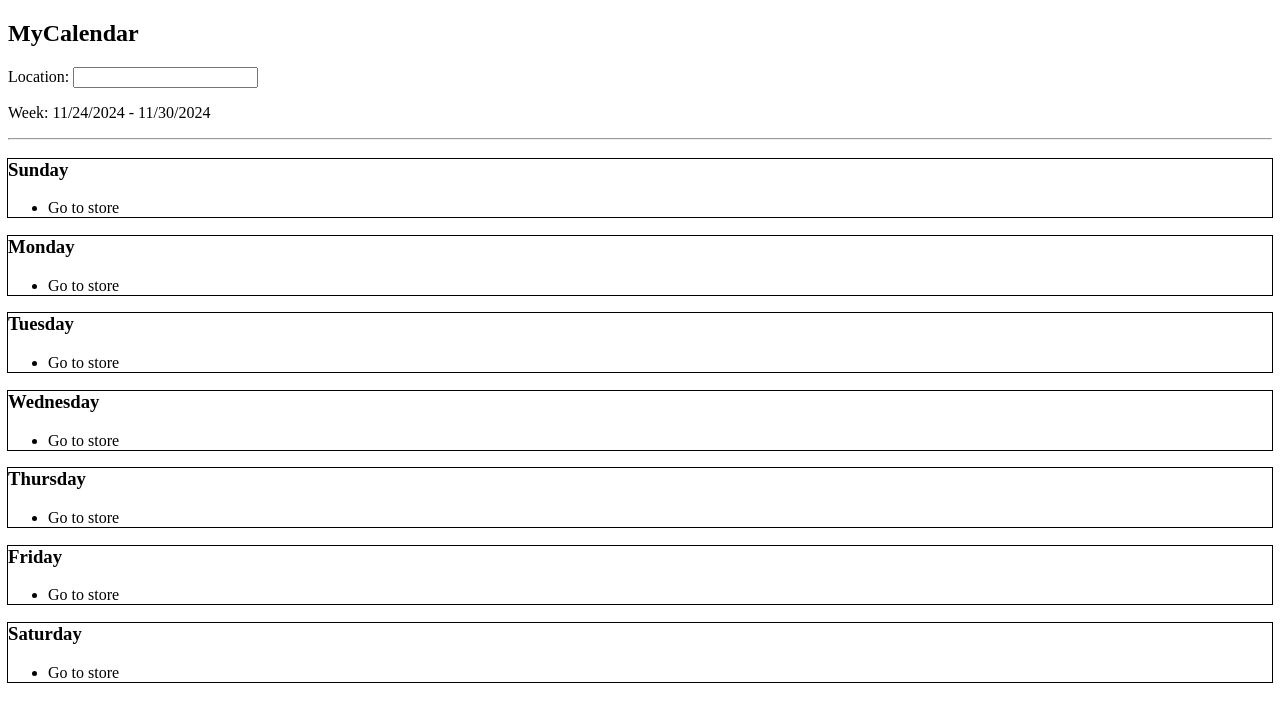
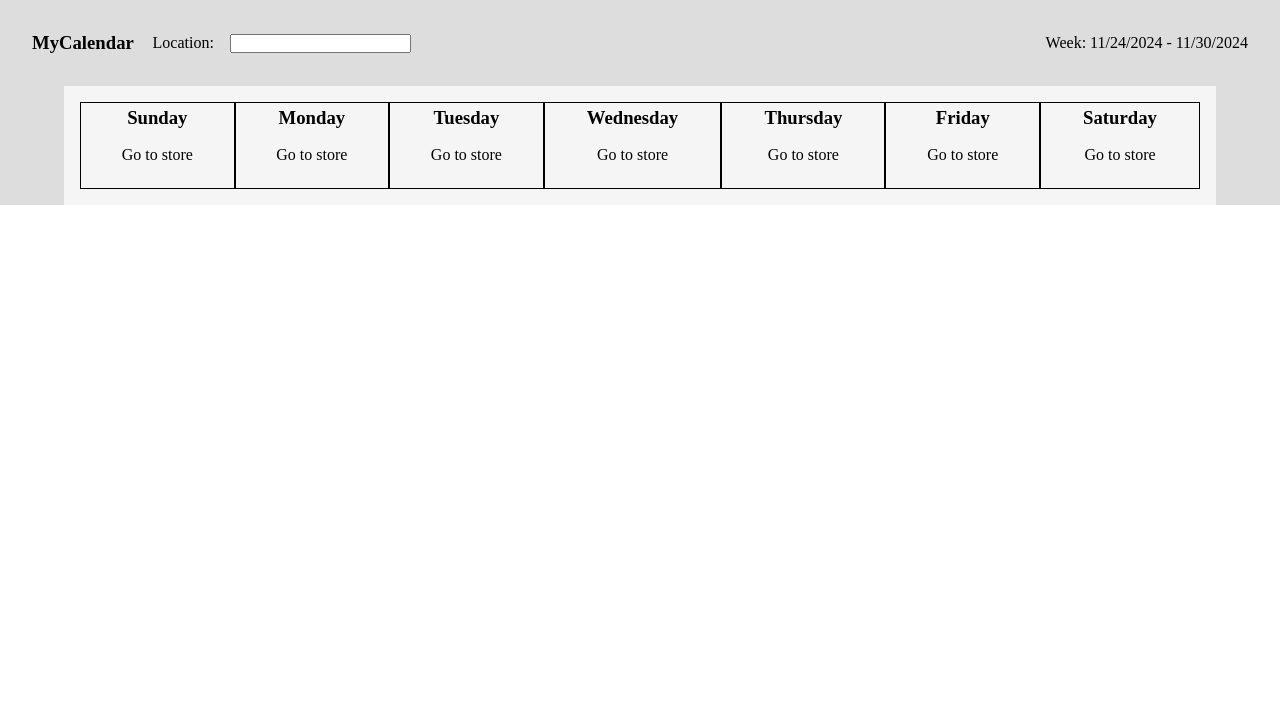
Before and after one commit to acdlee/myCalendar, a React (Vite) app: page / in a window 1280 px wide. Shown: the top 722 px of the page. Built offline with nearby package versions, Linux system fonts and the light colour scheme.

Commit message:
Add classNames in app.jsx. Add stylesheets.

```diff
--- a/src/App.css
+++ b/src/App.css
@@ -0,0 +1,63 @@
+@import './base.css';
+
+/* MAIN SECTION */
+.main {
+    background-color: var(--bg-gray);
+}
+
+/* HEADER SECTION */
+.section-header {
+    display: flex;
+    justify-content: space-between;
+    align-items: center;
+    padding: 2em;
+    background-color: inherit;
+    border: none;
+}
+
+.header-h1-location-container {
+    display: flex;
+    justify-content: space-between;
+    align-items: center;
+}
+
+.header-h1-location-container h1 {
+    padding-right: 1em;
+}
+
+.header-h1-location-container label {
+    padding-right: 1em;
+}
+
+/* CALENDAR SECTION */
+.section-calendar {
+    width: 90vw;
+    margin: 0 auto;
+    background-color: var(--bg-light-gray);
+    padding: 1em;
+}
+
+.section-calendar {
+    display: flex;
+    text-align: center;
+    overflow: auto;
+}
+
+.section-calendar div {
+    flex-grow: 1;
+    padding: .25em 1em 1em;
+    border: 1px solid black;
+}
+
+.section-calendar div h3 {
+    padding: 0 .5em .5em;
+}
+
+.section-calendar div ul {
+    padding: .5em;
+}
+
+.section-calendar ul li {
+    text-align: center;
+    list-style: none;
+}
--- a/src/App.jsx
+++ b/src/App.jsx
@@ -1,4 +1,5 @@
 import { useState } from 'react'
+import './App.css'
 
 function generateSimpleId() {
   let id = Math.random().toString(36).substr(2, 9); // Generates a 9-character alphanumeric string
@@ -7,12 +8,13 @@ function generateSimpleId() {
 
 const Header = ({ weekStart, weekEnd }) => {
   return (
-    <section>
+    <section className='section-header'>
+      <div className='header-h1-location-container'>
         <h1>MyCalendar</h1>
         <label>Location: </label>
         <input type="text" />
-        <p>Week: {weekStart} - {weekEnd}</p>
-        <hr />
+      </div>
+      <p>Week: {weekStart} - {weekEnd}</p>
     </section>
   )
 }
@@ -32,10 +34,10 @@ const Popup = ({ day, onPopupSubmit }) => {
 
 const Calendar = ({ onShowPopup }) => {
   return (
-    <section>
+    <section className='section-calendar'>
       { data.map((item) => {
         return (
-          <div key={ item.day } onClick={() => {onShowPopup(item.day)}} style={{outline: "1px solid black"}}>
+          <div key={ item.day } onClick={() => {onShowPopup(item.day)}}>
             <h3>{ item.day }</h3>
             <ul>
               { item.tasks.map((task) => {
@@ -74,11 +76,11 @@ const App = () => {
   }
 
   return (
-    <>
+    <section className='main'>
       <Header weekStart={first_f} weekEnd={last_f} />
       { showPopup && <Popup day={day} onPopupSubmit={handlePopupSubmit} /> }
       <Calendar onShowPopup={handleShowPopup} />
-    </>
+    </section>
   )
 }
 
--- /dev/null
+++ b/src/base.css
@@ -0,0 +1,12 @@
+/* Base css stylesheet: resets, fonts, and colors. */
+
+* {
+    box-sizing: border-box;
+    margin: 0;
+    padding: 0;
+}
+
+:root {
+    --bg-gray: #ddd;
+    --bg-light-gray: #F5F5F5;
+}
```
